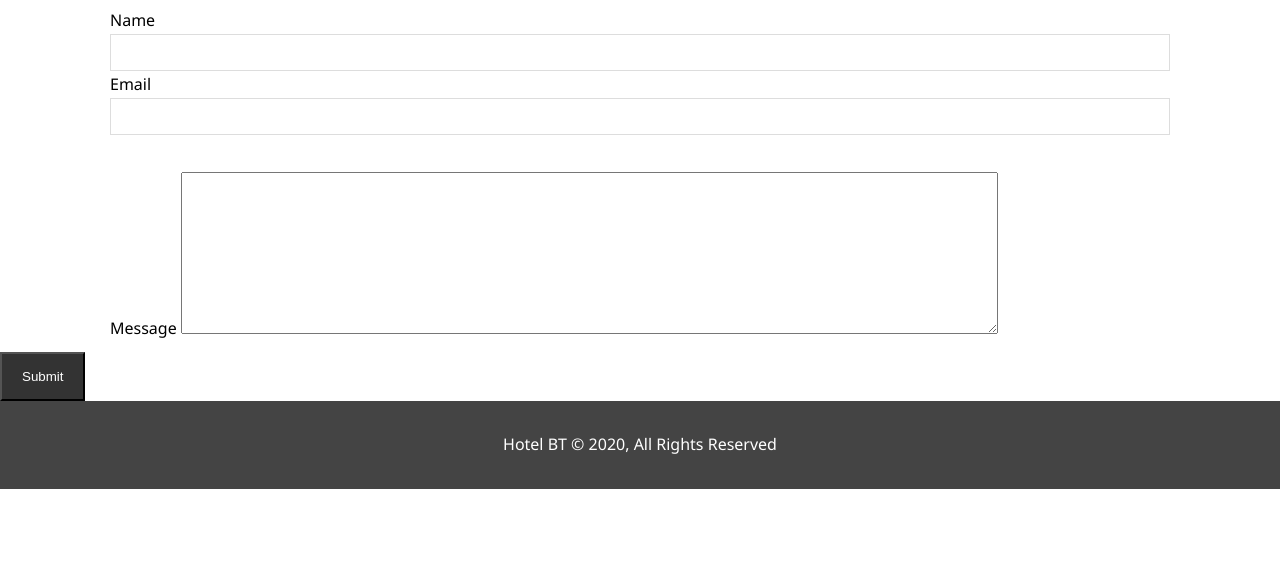
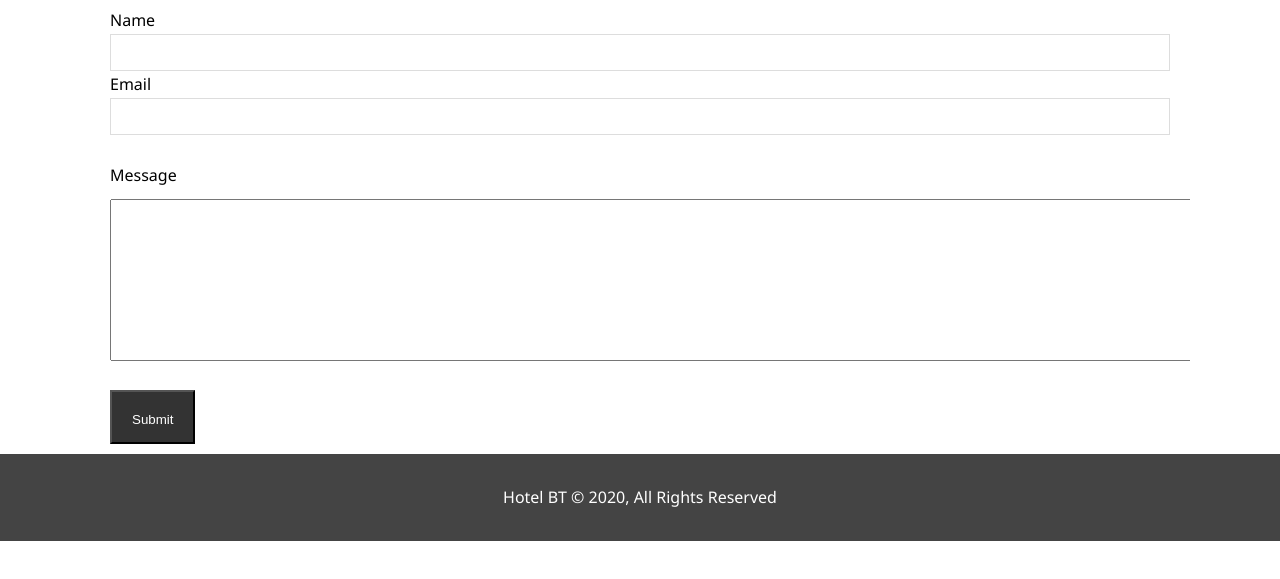
Before and after one commit to afrochef22/experiments, a plain HTML site: page 01_test_contact.html in a window 1280 px wide. Shown: the part 185-764 px from the top of the page. Drawn offline with Linux system fonts and the light colour scheme.

Commit message:
finished
not perfect but a start

```diff
--- a/01_test.CSS/styletest.css
+++ b/01_test.CSS/styletest.css
@@ -341,6 +341,12 @@ textarea{
 }
 
 
-button{
-  text-align: center;
+#form label{
+display: block;
 }
+
+
+.btn{
+  padding-top: 20px;
+  margin-top:20px ;
+}
--- a/01_test_contact.html
+++ b/01_test_contact.html
@@ -38,11 +38,11 @@
         <br>
         <div>
             <label for="message">Message</label>
-            <textarea name="message" id="message" cols="100" rows="10"></textarea>
+            <textarea name="message" id="message" cols="135" rows="10"></textarea>
         </div>
 
+        <button class=btn type="submit">Submit</button>
     </div>
-    <button class=btn type="submit">Submit</button>
 
 
 
```
